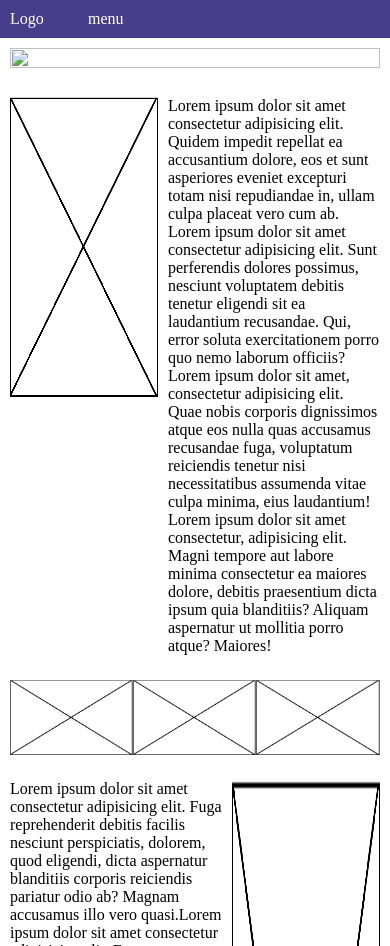
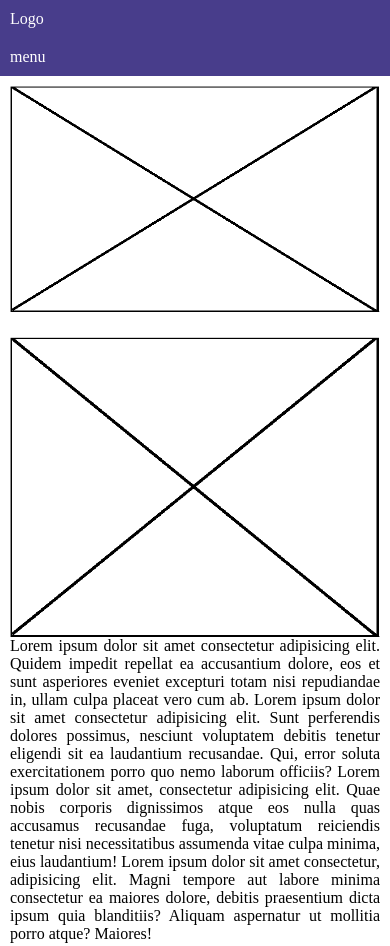
Before and after one commit to kayocavalcantte/fullstack, a plain HTML site: page ex_aula05/index.html in a window 390 px wide. Shown: the top 946 px of the page. Drawn offline with Linux system fonts and the light colour scheme.

Commit message:
update code

```diff
--- a/ex_aula05/css/style.css
+++ b/ex_aula05/css/style.css
@@ -26,8 +26,8 @@ main{
   padding: 10px;
 }
 section img{
+  display: flex;
   width: 100%;
-  height: 100%;
 }
 #img1{
   margin-top: 25px;
@@ -65,9 +65,54 @@ article img{
   width: 40%;
 }
 footer{
+  padding: 10px;
   margin-top: 25px;
   display: flex;
 }
 .col{
   width: 25%;
 }
+@media screen and (max-width: 730px){
+  header{
+    background-color: darkslateblue;
+    width: 100%;
+    display: block;
+  }
+  section img{
+    display: block;
+
+  }
+  #img1{
+    align-items: center;
+    justify-content: center;
+    text-align: justify;
+    display: block;
+
+  }
+  #img1 img{
+    width: 100%;
+  }
+  #img1 p{
+    margin-left: 0;
+    width: 100%;
+  }
+  #img2{
+    display: block;
+  }
+  .coluna{
+    width: 100%;
+  }
+  article{
+    margin-top: 25px;
+    display: block;
+  }
+  article p{
+    text-align: justify;
+    display: flex;
+    width: 100%;
+  }
+  article img{
+    display: flex;
+    width: 100%;
+  }
+}
--- a/ex_aula05/index.html
+++ b/ex_aula05/index.html
@@ -16,7 +16,7 @@
 
   <main>
     <section>
-      <img src="" alt="">
+      <img src="imagens/img_ex.png" alt="">
     </section>
 
     <div id="img1">
```
